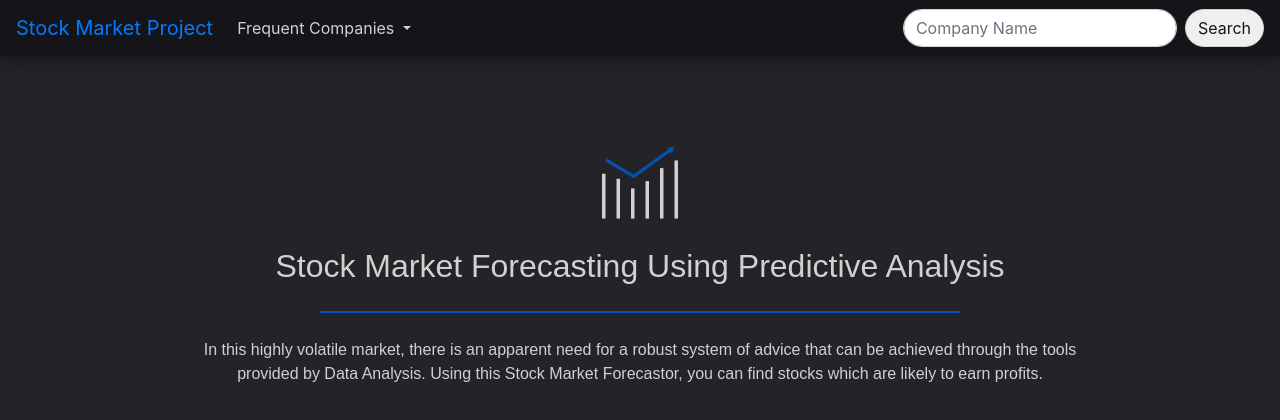
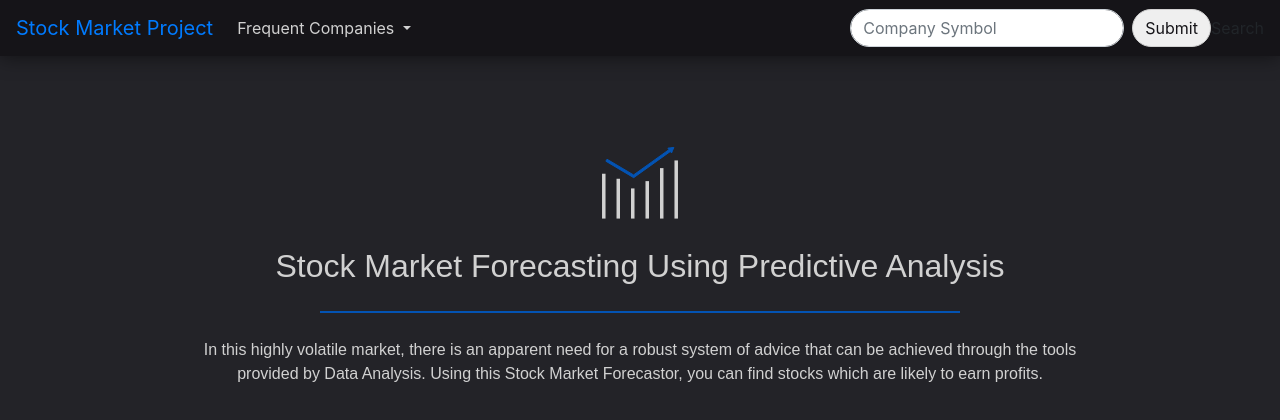
Before and after one commit to InfernapeXavier/Bean-Stock, a Flask app: page / in a window 1280 px wide. Shown: the top 420 px of the page. Run offline with Flask 2, Linux system fonts and the light colour scheme; some libraries are stand-ins or nearby versions.

Commit message:
Live Search
You can now look up the comapny of your choice

```diff
--- a/app/stock.py
+++ b/app/stock.py
@@ -1,5 +1,5 @@
 from app import app
-from flask import render_template
+from flask import render_template, request, redirect, url_for
 import requests
 import json
 import datetime as dt
@@ -7,17 +7,22 @@ from datetime import timedelta, date
 import calendar
 import holidays
 
-@app.route("/")
+@app.route("/", methods=['GET', 'POST'])
 @app.route("/index")
 def index():
-	return render_template('index.html')
+	if request.method == 'POST':
+		return redirect(url_for('averages'), code=307)
+	else:
+		return render_template('index.html')
 
-@app.route("/company1.html")
-def company1():
+@app.route("/averages", methods=['GET', 'POST'])
+def averages():
+	symbol = request.form['symbol']
+	symbol = symbol.upper()
 	technical = ["SMA", "WMA", "EMA"]
 	values = []
 	for x in technical:
-	    fetch = "https://www.alphavantage.co/query?function="+x+"&symbol=MSFT&interval=daily&time_period=14&series_type=open&apikey="
+	    fetch = "https://www.alphavantage.co/query?function="+x+"&symbol="+symbol+"&interval=daily&time_period=14&series_type=open&apikey="
 	    APIkey = "NYZSIAK5PJ3XRW8A"
 	    r = requests.get(fetch+APIkey)
 	    data = r.json()
@@ -31,13 +36,13 @@ def company1():
 	SMA = values[:9]
 	WMA = values[9:18]
 	EMA = values[18:]
-	return render_template('company1.html', sma=SMA, wma=WMA, ema=EMA)
+	return render_template('averages.html', sma=SMA, wma=WMA, ema=EMA)
 
-@app.route("/company2.html")
+@app.route("/company2")
 def company2():
 	return render_template('company2.html')
 
-@app.route("/company3.html")
+@app.route("/company3")
 def company3():
 	return render_template('company3.html')
 
--- a/app/templates/company1.html
+++ b/app/templates/averages.html
@@ -65,9 +65,9 @@
 					</li> -->
 				</ul>
 
-				<form class="form-inline my-2 my-lg-0">
-					<input id="searchField" class="form-control mr-sm-2" type="search" placeholder="Company Name" aria-label="Search" style="border-radius: 22px;">
-					<button class="btn my-2 my-sm-0" type="submit" onclick="redirect()" style="color: #d1d1d1; border-color: #d1d1d1; border-radius: 22px; color: #151418">Search</button>
+				<form class="form-inline my-2 my-lg-0" method="POST">
+					<input class="form-control mr-sm-2" type="search" placeholder="Company Symbol" aria-label="Search" style="border-radius: 22px;" name="symbol">
+					<input class="btn my-2 my-sm-0" type="submit" style="color: #d1d1d1; border-color: #d1d1d1; border-radius: 22px; color: #151418">Search</button>
 				</form>
 			</div>
 		</nav>
--- a/app/templates/company2.html
+++ b/app/templates/company2.html
@@ -42,7 +42,7 @@
 						</a>
 
 						<div class="dropdown-menu" aria-labelledby="navbarDropdown">
-							<a class="dropdown-item" href="{{ url_for('company1') }}">Company 1</a>
+							<a class="dropdown-item" href="{{ url_for('averages') }}">Company 1</a>
 							<a class="dropdown-item" href="#">Company 2</a>
 							<a class="dropdown-item" href="{{ url_for('company3') }}">Company 3</a>
 
--- a/app/templates/company3.html
+++ b/app/templates/company3.html
@@ -42,7 +42,7 @@
 						</a>
 
 						<div class="dropdown-menu" aria-labelledby="navbarDropdown">
-							<a class="dropdown-item" href="{{ url_for('company1') }}">Company 1</a>
+							<a class="dropdown-item" href="{{ url_for('averages') }}">Company 1</a>
 							<a class="dropdown-item" href="{{ url_for('company2') }}">Company 2</a>
 							<a class="dropdown-item" href="#">Company 3</a>
 
--- a/app/templates/index.html
+++ b/app/templates/index.html
@@ -37,7 +37,7 @@
 						</a>
 
 						<div class="dropdown-menu" aria-labelledby="navbarDropdown">
-							<a class="dropdown-item" href="{{ url_for('company1') }}">Company 1</a>
+							<a class="dropdown-item" href="{{ url_for('averages') }}">Company 1</a>
 							<a class="dropdown-item" href="{{ url_for('company2') }}">Company 2</a>
 							<a class="dropdown-item" href="{{ url_for('company3') }}">Company 3</a>
 
@@ -50,9 +50,9 @@
 					</li> -->
 				</ul>
 
-				<form class="form-inline my-2 my-lg-0">
-					<input class="form-control mr-sm-2" type="search" placeholder="Company Name" aria-label="Search" style="border-radius: 22px;">
-					<button class="btn my-2 my-sm-0" type="submit" style="color: #d1d1d1; border-color: #d1d1d1; border-radius: 22px; color: #151418">Search</button>
+				<form class="form-inline my-2 my-lg-0" method="POST">
+					<input class="form-control mr-sm-2" type="search" placeholder="Company Symbol" aria-label="Search" style="border-radius: 22px;" name="symbol">
+					<input class="btn my-2 my-sm-0" type="submit" style="color: #d1d1d1; border-color: #d1d1d1; border-radius: 22px; color: #151418">Search</button>
 				</form>
 			</div>
 		</nav>
@@ -74,7 +74,7 @@
 		</p>
 
 		<button type="button" class="btn btn-lg" id="getStarted">
-			<a href="company1.html" style="text-decoration: none; color: #151418">Get Started</a>
+			<a href="averages.html" style="text-decoration: none; color: #151418">Get Started</a>
 		</button>
 
 		<!-- <div style="background-color: black; color:white;">
```
